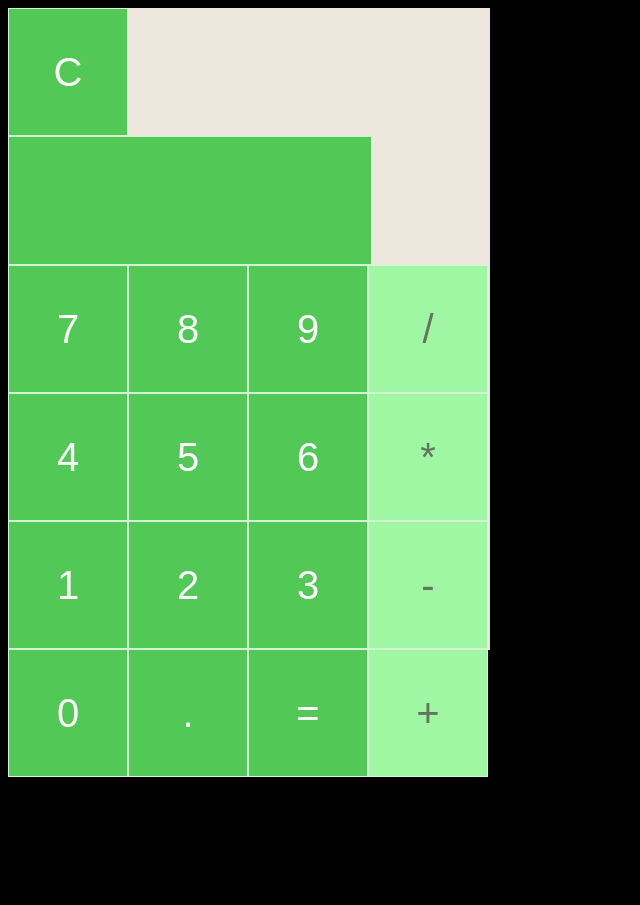
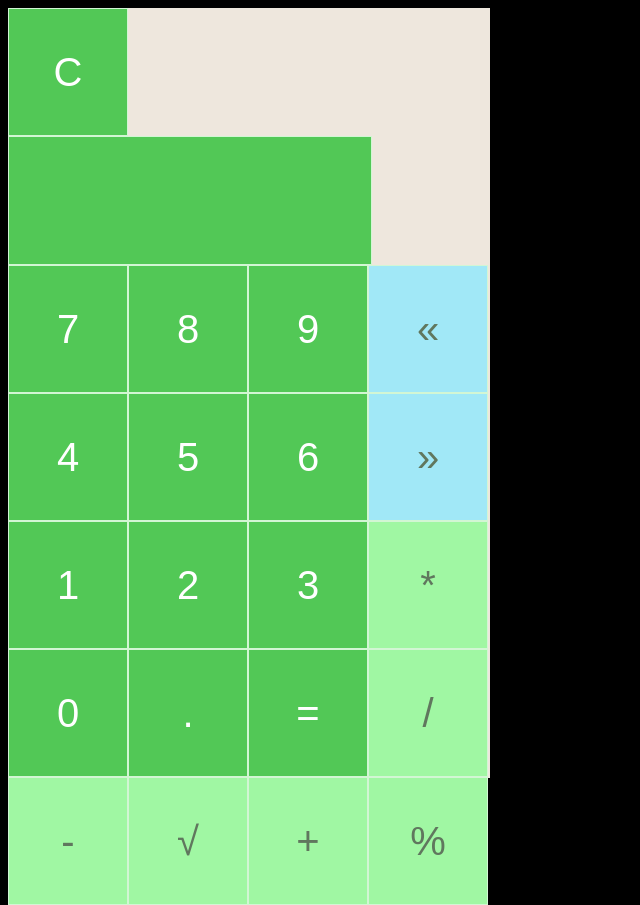
Before and after one commit to michellehodges/calculator, a plain HTML site: page index.html in a window 1280 px wide. Shown: the whole page, without its empty margins (0-640 px from the left). Before the commit the page ends 800 px from the top, so only its background shows below. Drawn offline with Linux system fonts and the light colour scheme.

Commit message:
Addition of SQRT, Modulo, previous and next buttons to HTML.

```diff
--- a/index.html
+++ b/index.html
@@ -11,19 +11,23 @@
         <input type="button" value="7" class="numbers">
         <input type="button" value="8" class="numbers">
         <input type="button" value="9" class="numbers">
-        <input type="button" value="/" class="pemdas">
+        <input type="button" value="«" class="previous">
         <input type="button" value="4" class="numbers">
         <input type="button" value="5" class="numbers">
         <input type="button" value="6" class="numbers">
-        <input type="button" value="*" class="pemdas">
+        <input type="button" value="»" class="next">
         <input type="button" value="1" class="numbers">
         <input type="button" value="2" class="numbers">
         <input type="button" value="3" class="numbers">
-        <input type="button" value="-" class="pemdas">
+        <input type="button" value="*" class="pemdas">
         <input type="button" value="0" class="numbers">
         <input type="button" value="." class="decimal">
         <input type="button" value="=" class="equals">
+        <input type="button" value="/" class="pemdas">
+        <input type="button" value="-" class="pemdas">
+        <input type="button" value="√" class="pemdas">
         <input type="button" value="+" class="pemdas">
+        <input type="button" value="%" class="pemdas">
         <br>
 </form>
     <script src="main.js"></script>
--- a/main.css
+++ b/main.css
@@ -25,7 +25,7 @@ input {
 
 .calculatorWrapper {
   width: 481.5px;
-  height: 642px;
+  height: 770px;
   background-color: #EEE7DD;
 }
 
@@ -34,6 +34,11 @@ input {
   color: rgb(96, 119, 94);
 }
 
+.previous, .next {
+  background-color: #a1e8f7;
+  color: rgb(96, 119, 94);
+}
+
 .start-end {
   height: 129px;
 }
--- a/main.js
+++ b/main.js
@@ -3,6 +3,7 @@ const arrayOfNums = document.querySelectorAll(".numbers");
 const arrayOfPemdas = document.querySelectorAll(".pemdas");
 const decimal = document.querySelector(".decimal")
 const equalsButton = document.querySelector(".equals");
+const resetButton = document.querySelector(".reset")
 let temporaryNumArray = [];
 let parsedNum;
 let equationNumsArray = [];
@@ -40,6 +41,10 @@ equalsButton.addEventListener('click', function () {
     equationOperatorArray = [];
 });
 
+resetButton.addEventListener('click', function () {
+  clearValues();
+})
+
 ///////////////////////////FUNCTIONS HERE////////////////////////////////////
 // PRINT BUTTON VALUES WHEN CLICKED
 function printToResults (number) {
@@ -76,7 +81,6 @@ function assignOperator(arrayvalue) {
 
 // RUN THE EQUATION
 function runEquation() {
-  console.log(equationNumsArray)
   for (j = 0; j < equationOperatorArray.length; j++) {
       if (equationOperatorArray[j] === "*") {
         newNum = equationNumsArray[j]*equationNumsArray[j+1]
@@ -88,7 +92,6 @@ function runEquation() {
         equationNumsArray.splice(j+1,1);
       }
   }
-  console.log(equationNumsArray)
 
   for (j = 0; j < equationOperatorArray.length; j++) {
       if (equationOperatorArray[j] === "+") {
@@ -101,7 +104,13 @@ function runEquation() {
         equationNumsArray.splice(j+1,1);
       }
     }
-    console.log(equationNumsArray)
+}
+
+
+//When you click the reset button, clear all values.
+function clearValues(){
+  let resultsBox = document.querySelector(".results");
+  resultsBox.value = "";
 }
 
 ////////////////////////////////NOTES//////////////////////////////////////////
```
